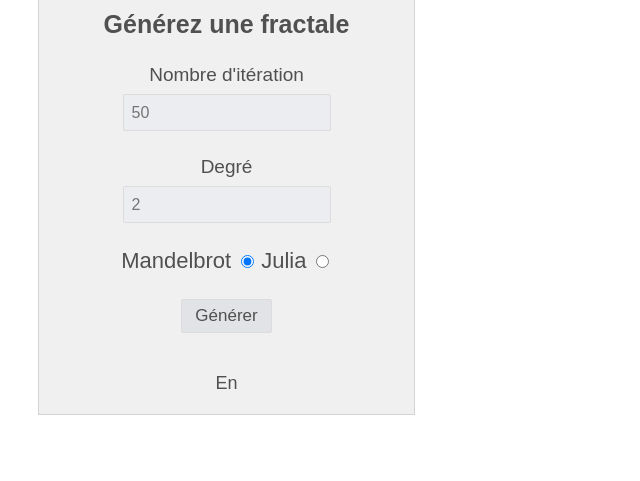
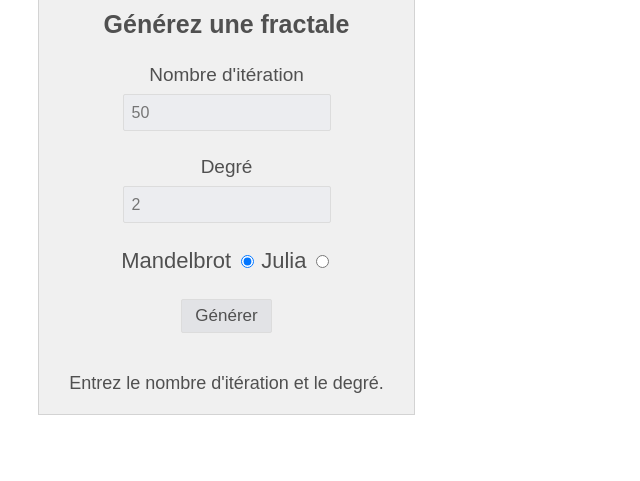
Before and after one commit to dalilsami/Pimp-My-Fractale, a PHP site: page /interface.php?x=0 in a window 1280 px wide. Shown: the part 206-687 px from the top of the page, without its empty margins (0-640 px from the left). Run offline with PHP 8.4, Linux system fonts and the light colour scheme; data that the repository does not hold is empty.

Commit message:
PRESQUE FIN

```diff
--- a/error.php
+++ b/error.php
@@ -2,7 +2,7 @@
 function error_mandelbrot()
 {
     if (empty($_GET["submit"]))
-        return "Entrez le nombre d'itération et le degré.";
+        return ["Entrez le nombre d'itération et le degré.", 1];
     else {
         if (!empty($_GET['iterations']) || $_GET['iterations'] == '0')
             $iteration = (int)$_GET['iterations'];
```
